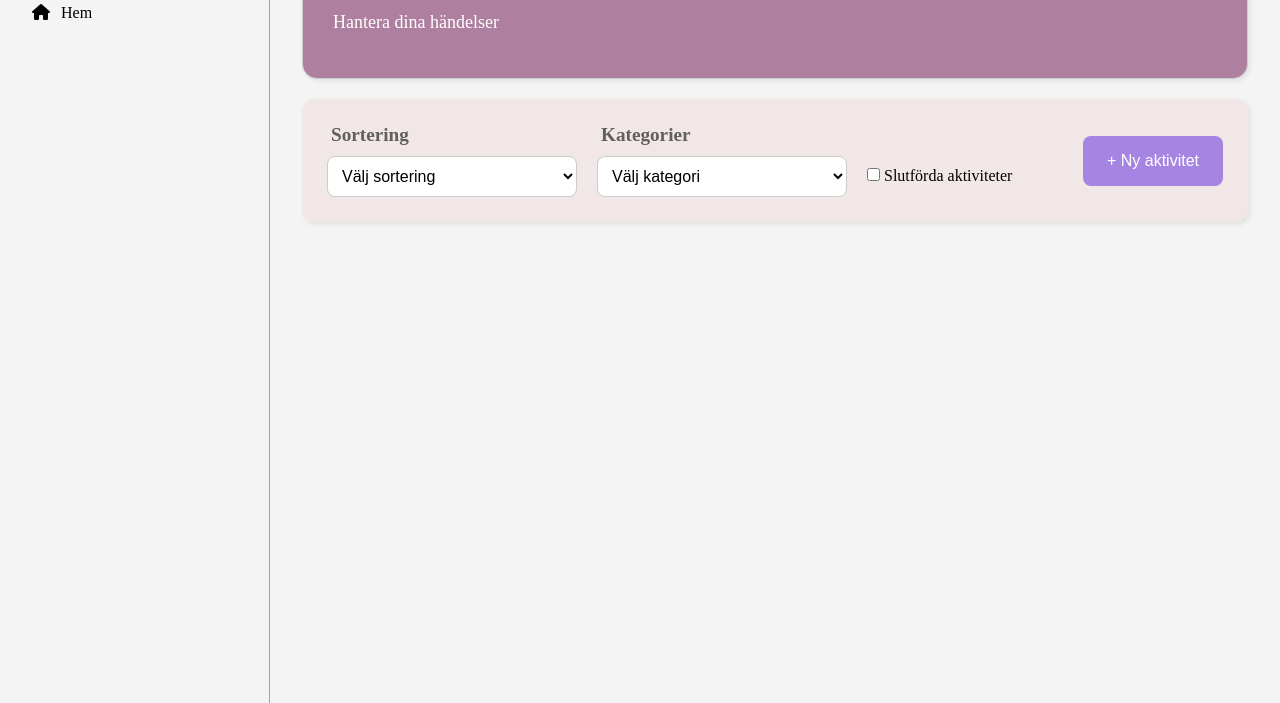
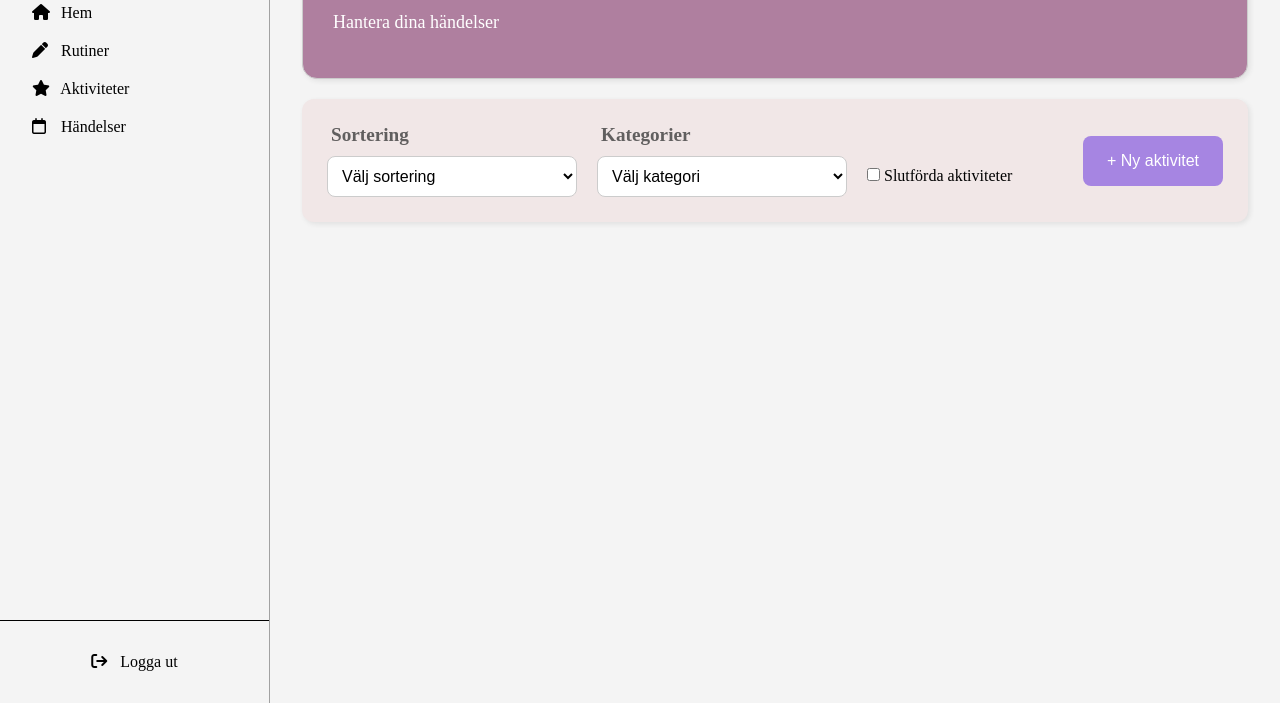
Before and after one commit to Nugget1368/Productivity-Assistant-Application, a plain HTML site: page todo.html in a window 1280 px wide. Shown: the part 97-800 px from the top of the page. Drawn offline with Linux system fonts and the light colour scheme.

Commit message:
Meny saknade länkar

```diff
--- a/todo.html
+++ b/todo.html
@@ -19,7 +19,25 @@
               <i class="fa-solid fa-house"></i>
               <a href="/index.html">Hem</a>
             </li>
+            <li class="list-items-styling">
+              <i class="fa-solid fa-pen"></i>
+              <a href="habits.html">Rutiner</a>
+            </li>
+            <li class="list-items-styling">
+              <i class="fa-solid fa-star"></i>
+              <a href="event-planner.html">Aktiviteter</a>
+            </li>
+            <li class="list-items-styling">
+              <i class="fa-regular fa-calendar"></i>
+              <a href="todo.html">Händelser</a>
+            </li>
           </ul>
+        </div>
+        <div class="log-out">
+          <li class="list-items-styling">
+            <i class="fa-solid fa-arrow-right-from-bracket"></i>
+            <a href="/index.html">Logga ut</a>
+          </li>
         </div>
       </nav>
     </aside>
```
